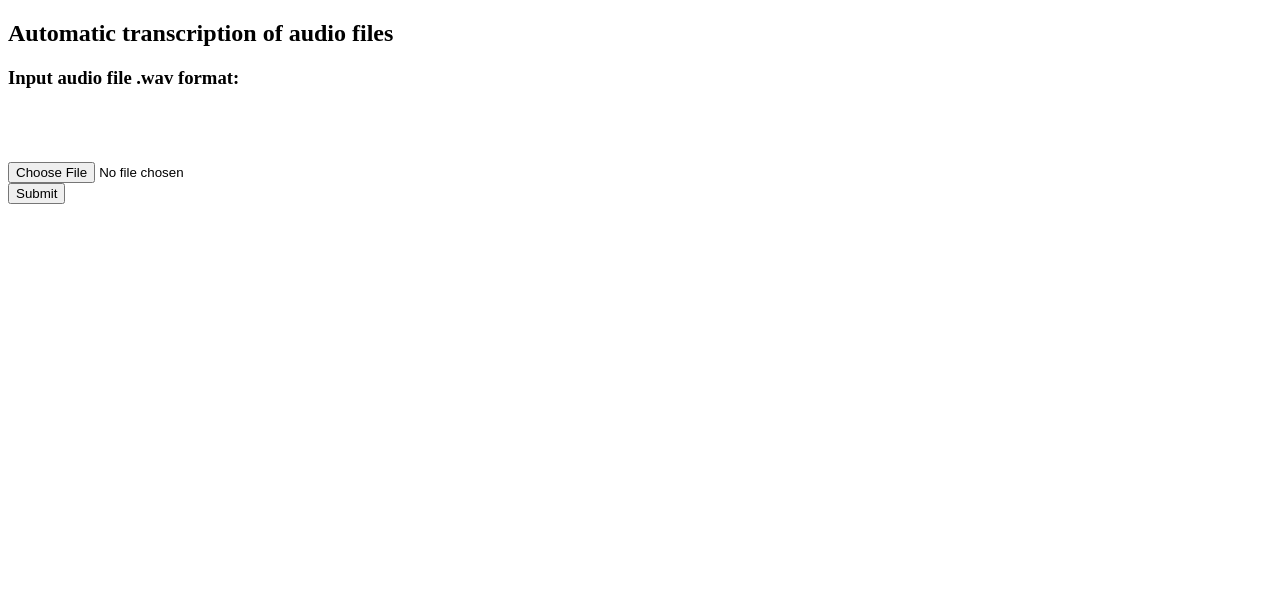
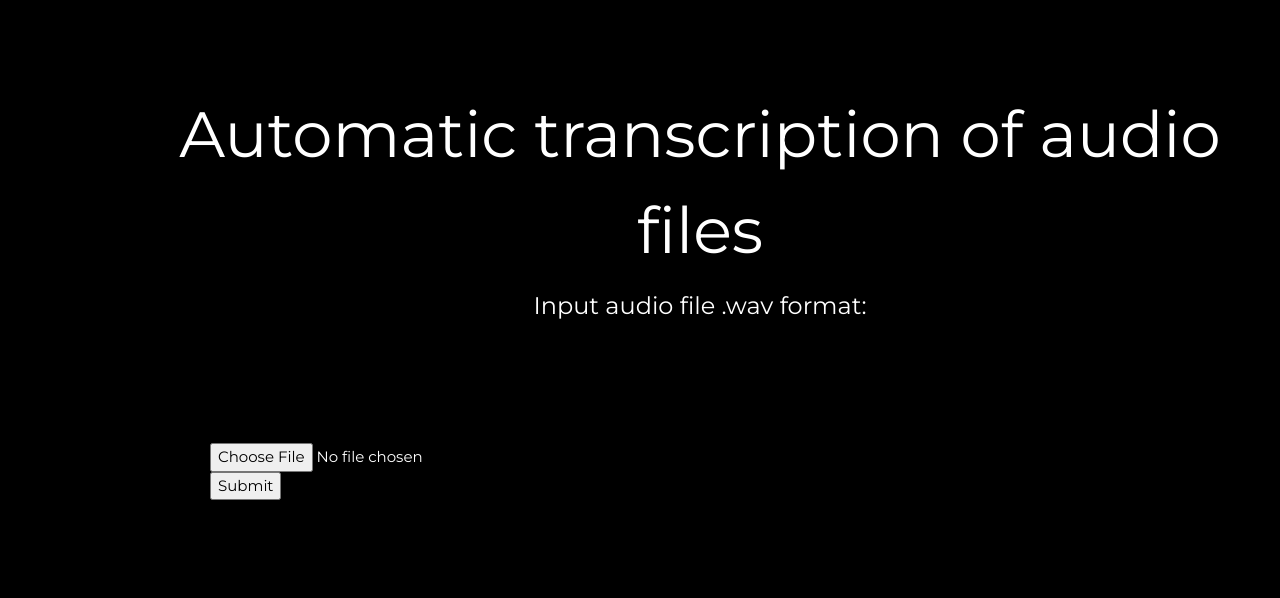
Before and after one commit to dsprabowo/auto-transcript, a Django app: page / in a window 1280 px wide. Shown: the top 598 px of the page. Run offline with Django 4.2, Linux system fonts and the light colour scheme.

Commit message:
edit html

```diff
--- a/auto_transcript_django/template/index.html
+++ b/auto_transcript_django/template/index.html
@@ -2,12 +2,31 @@
 <html lang="en">
 <head>
     <title>Auto Transcript</title>
+    <meta charset="UTF-8">
+    <meta name="viewport" content="width=device-width, initial-scale=1">
+    <link rel="stylesheet" href="https://www.w3schools.com/w3css/4/w3.css">
+    <link rel="stylesheet" href="https://fonts.googleapis.com/css?family=Montserrat">
+    <link rel="stylesheet" href="https://cdnjs.cloudflare.com/ajax/libs/font-awesome/4.7.0/css/font-awesome.min.css">
+    <style>
+    body, h1,h2,h3,h4,h5,h6 {font-family: "Montserrat", sans-serif}
+    .w3-row-padding img {margin-bottom: 12px}
+    /* Set the width of the sidebar to 120px */
+    .w3-sidebar {width: 120px;background: #222;}
+    /* Add a left margin to the "page content" that matches the width of the sidebar (120px) */
+    #main {margin-left: 120px}
+    /* Remove margins from "page content" on small screens */
+    @media only screen and (max-width: 600px) {#main {margin-left: 0}}
+</style>
 </head>
 
-<body>
-    <h2>Automatic transcription of audio files</h2>
-    <h3>Input audio file .wav format:</h3>
-    <br>
+<body class="w3-black">
+
+    <div class="w3-padding-large" id="main">
+        <header class="w3-container w3-padding-32 w3-center w3-black" id="home"></header>
+            <h1 class="w3-jumbo w3-center">Automatic transcription of audio files</h1>
+            <h3 class="w3-center">Input audio file .wav format:</h3>
+        </header>
+        <div class="w3-content w3-justify w3-text-white w3-padding-64" id="transcript">
             <form method="post" enctype="multipart/form-data" action="auto_transcript">
             {% csrf_token %}
             <br>
@@ -15,10 +34,11 @@
             <input type="file" name="AudioInput" accept="audio/*">
             <br>
             <input type="submit" value="Submit" >
-</div>
-
             </form>
             <br>
             {{result|safe}}
+        </div>
+    </div>
+
 </body>
 </html>
```
Also changed, not shown: 1 other file. Lines whose indentation alone changed are shown as unchanged.
